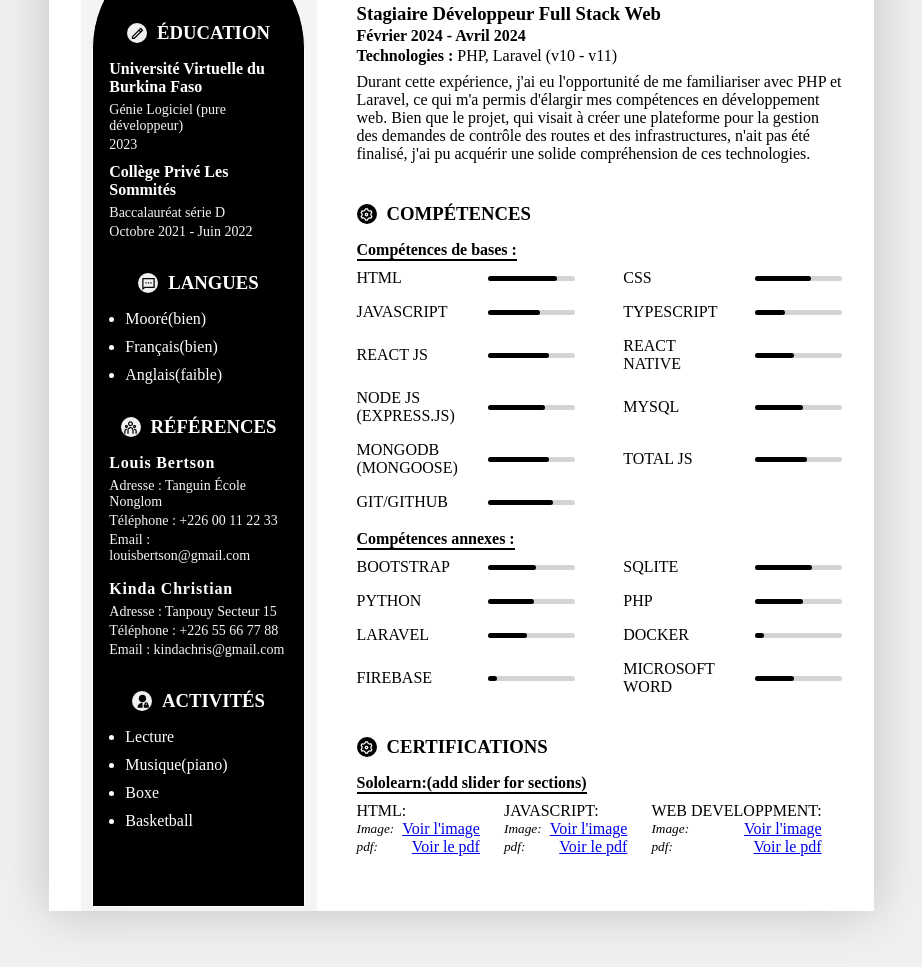
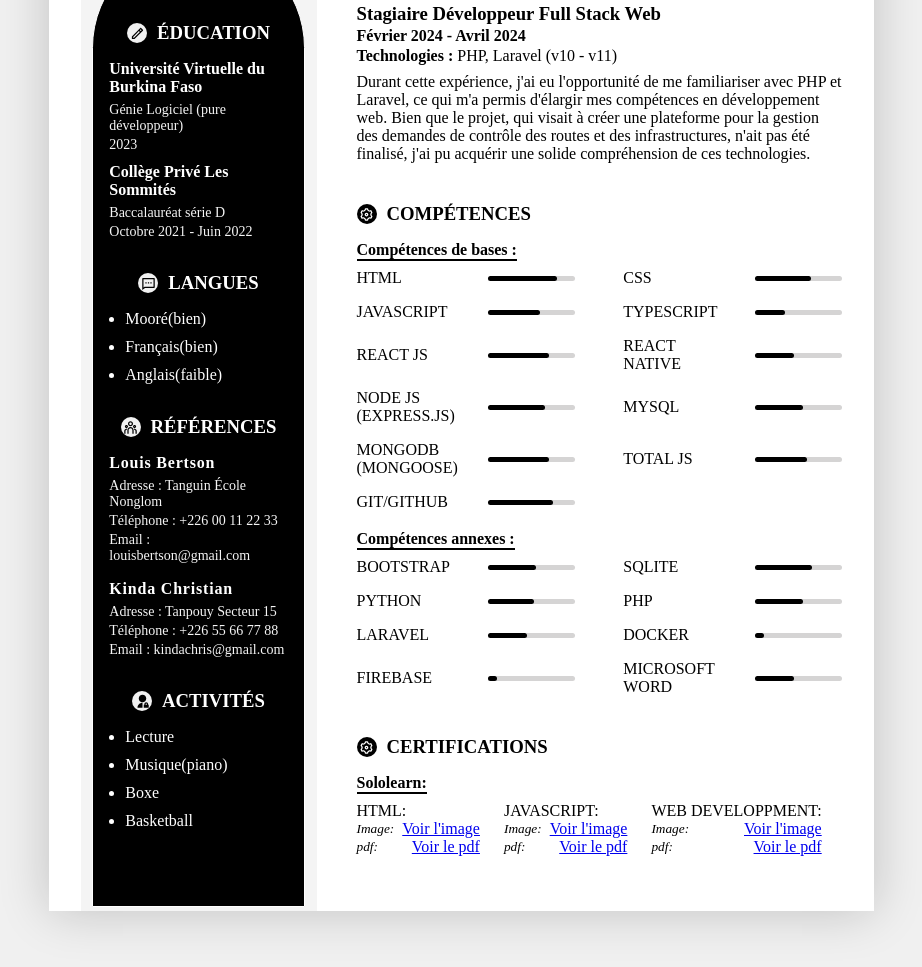
Before and after one commit to Nourdine-Kientega/cv, a plain HTML site: page index.html in a window 1280 px wide. Shown: the part 654-1621 px from the top of the page, without its empty margins (179-1101 px from the left). Drawn offline with Linux system fonts and the light colour scheme.

Commit message:
remove notification slider certif

```diff
--- a/index.html
+++ b/index.html
@@ -354,7 +354,7 @@
                                 </div>
                                 <h3>CERTIFICATIONS</h3>
                             </div>
-                            <h4 class="platform">Sololearn:(add slider for sections)</h4>
+                            <h4 class="platform">Sololearn:</h4>
                             <div class="items">
                                 <div class="item">
                                     <div class="name">HTML: </div>
```
